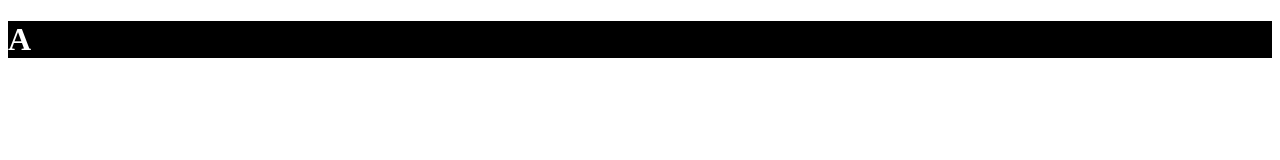
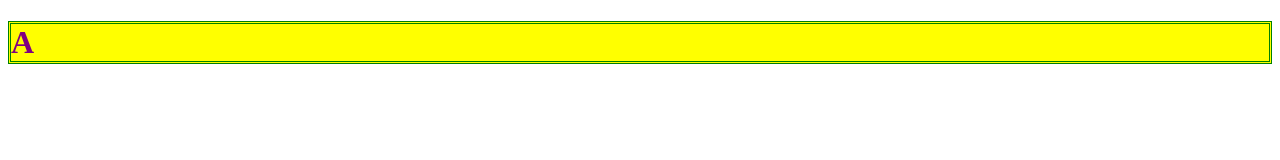
Before and after one commit to IIIALIONIII/My-first-webside, a plain HTML site: page css.html in a window 1280 px wide. Drawn offline with Linux system fonts and the light colour scheme.

Commit message:
Update mystyle.css

```diff
--- a/mystyle.css
+++ b/mystyle.css
@@ -1,6 +1,6 @@
 h1 {
-     color: white;
-     background-color:  black;
-     border-style: d;
-     border-color: purple;
+     color: purple;
+     background-color:  yellow;
+     border-style: double;
+     border-color: green;
 }
```
